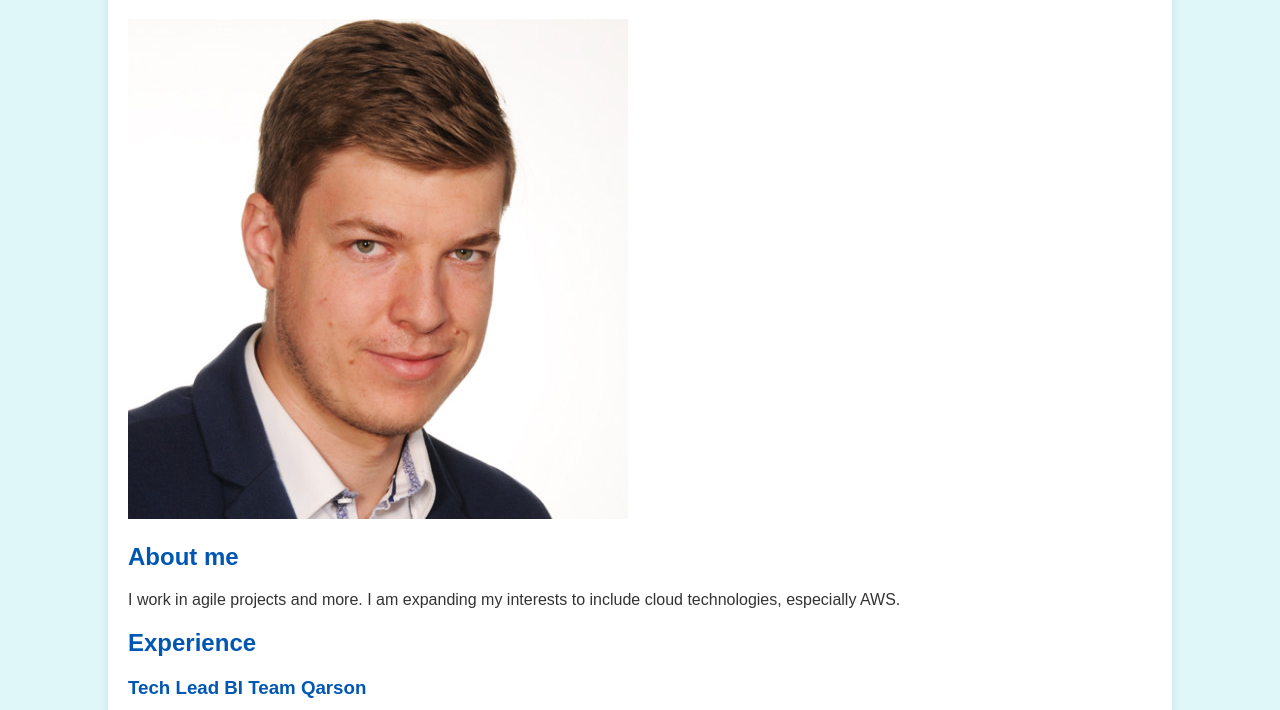
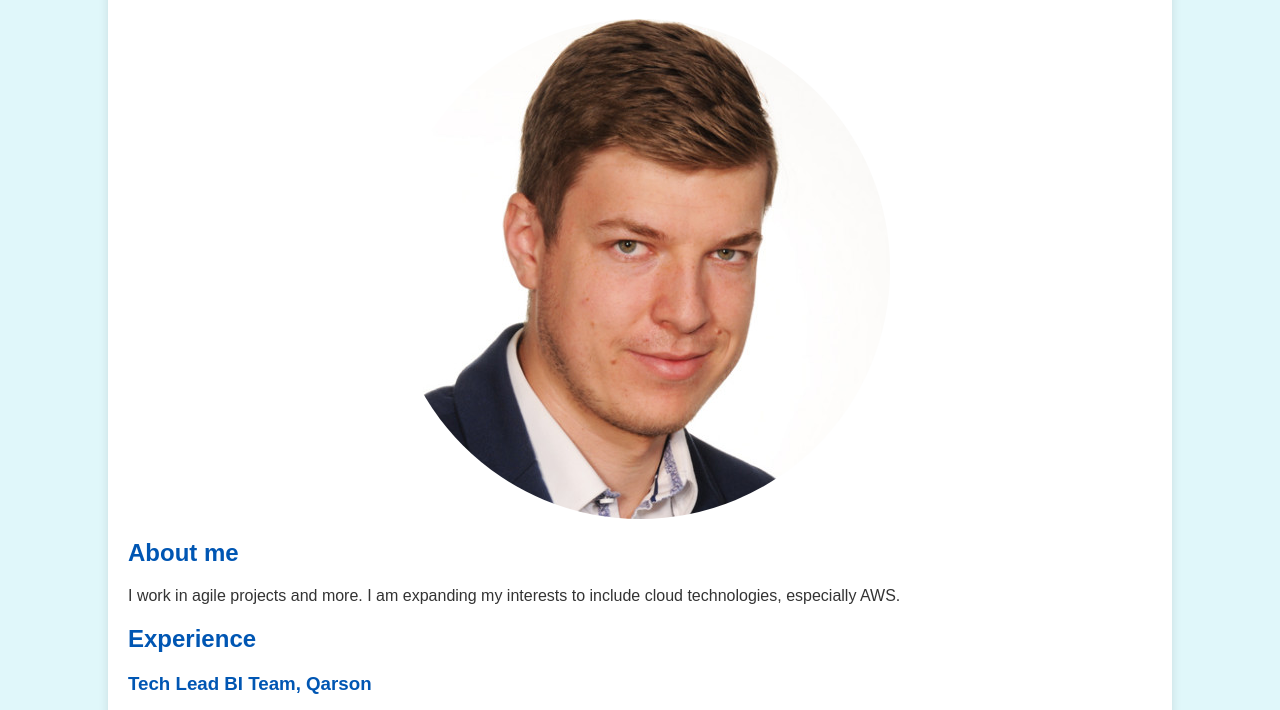
Before and after one commit to robertwolos/username.github.io, a plain HTML site: page index.html in a window 1280 px wide. Shown: the part 81-791 px from the top of the page. Drawn offline with Linux system fonts and the light colour scheme.

Commit message:
Update index.html

```diff
--- a/index.html
+++ b/index.html
@@ -6,7 +6,7 @@
     <title>Robert Wołos - Strona Osobista</title>
     <style>
         body {
-          font-family: Arial, sans-serif;
+            font-family: Arial, sans-serif;
             margin: 0;
             padding: 0;
             background-color: #e0f7fa; /* Jasny niebieski */
@@ -42,6 +42,10 @@
         }
         img {
             max-width: 100%;
+            height: auto;
+            border-radius: 50%;
+            display: block;
+            margin: 0 auto 20px;
         }
     </style>
 </head>
@@ -50,23 +54,16 @@
         <h1>Robert Wołos</h1>
         <img src="profile.jpg" alt="Profile Picture">
         <h2>About me</h2>
-        <p>I work in agile projects and more. I am expanding my interests to include cloud technologies, especially AWS. </p>
+        <p>I work in agile projects and more. I am expanding my interests to include cloud technologies, especially AWS.</p>
 
         <h2>Experience</h2>
-        <h3>Tech Lead BI Team
-         Qarson</h3>
-        <p>Modern Workflow Orchestration
-Prefect is the modern Airflow replacement for building,
-observing, and reacting to your workflows.</p>
+        <h3>Tech Lead BI Team, Qarson</h3>
+        <p>Modern Workflow Orchestration Prefect is the modern Airflow replacement for building, observing, and reacting to your workflows.</p>
         <p><a href="https://docs.prefect.io/latest/" target="_blank">Docs</a></p>
-        <!-- Dodaj obrazek tutaj -->
 
         <h3>Data Analysis</h3>
-         <p>Atlas Cloud is an online platform that supplements the Atlas CLI to allow teams to build robust, end-to-end schema management workflows. We built it to help teams make the most out of Atlas with as little friction and effort as possible.</p>
+        <p>Atlas Cloud is an online platform that supplements the Atlas CLI to allow teams to build robust, end-to-end schema management workflows. We built it to help teams make the most out of Atlas with as little friction and effort as possible.</p>
         <p><a href="https://atlasgo.io/cloud/getting-started" target="_blank">Docs</a></p>
-        <!-- Dodaj obrazek tutaj -->
-
-
 
         <h2>Skills</h2>
         <h3>Technical:</h3>
```
